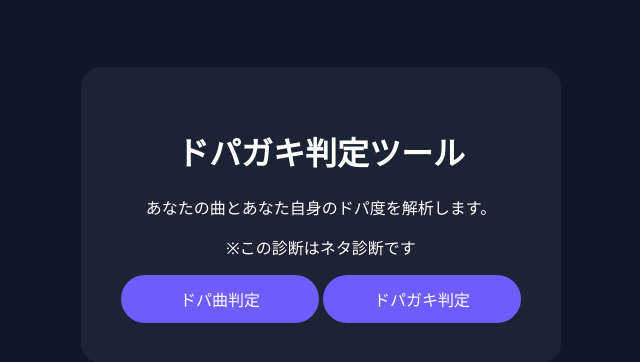
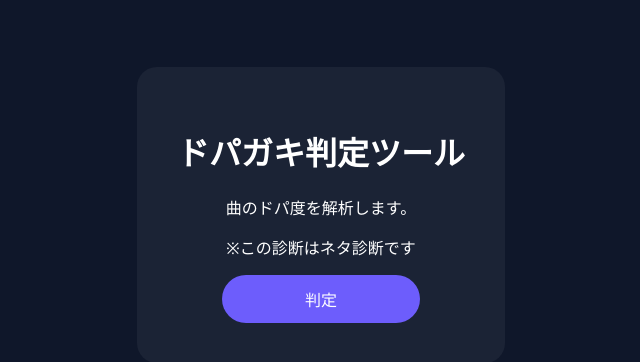
Before and after one commit to VolcRS-shuravenue/dopa_ver1, a Flask app: page / in a window 1280 px wide. Shown: the part 185-547 px from the top of the page, without its empty margins (319-959 px from the left). Run offline with Flask 3, Linux system fonts and the light colour scheme.

Commit message:
ドパガキ診断の表示解除

```diff
--- a/templates/index.html
+++ b/templates/index.html
@@ -9,10 +9,10 @@
 <body>
 <div class="container">
 <h1>ドパガキ判定ツール</h1>
-<p>あなたの曲とあなた自身のドパ度を解析します。</p>
+<p>曲のドパ度を解析します。</p>
 <p class="warning">※この診断はネタ診断です</p>
-<a href="/song_terms" class="btn">ドパ曲判定</a>
-<a href="/person_terms" class="btn">ドパガキ判定</a>
+<a href="/song_terms" class="btn">判定</a>
+
 </div>
 </body>
 </html>
```
